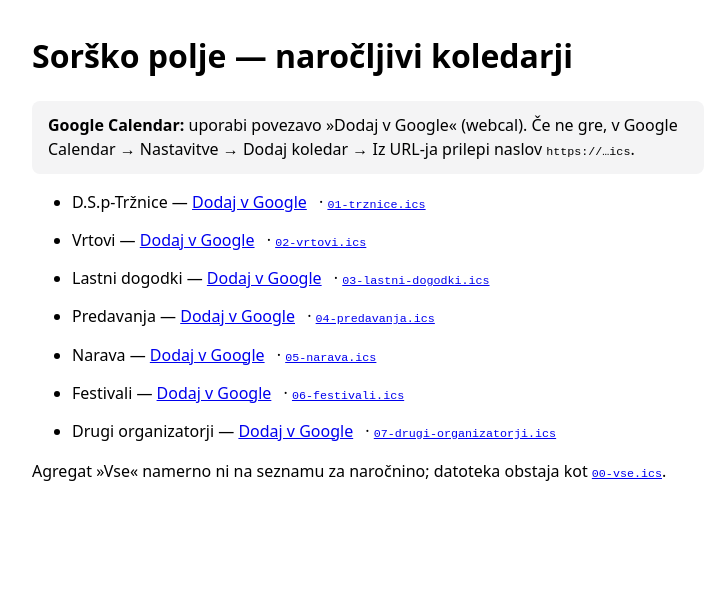
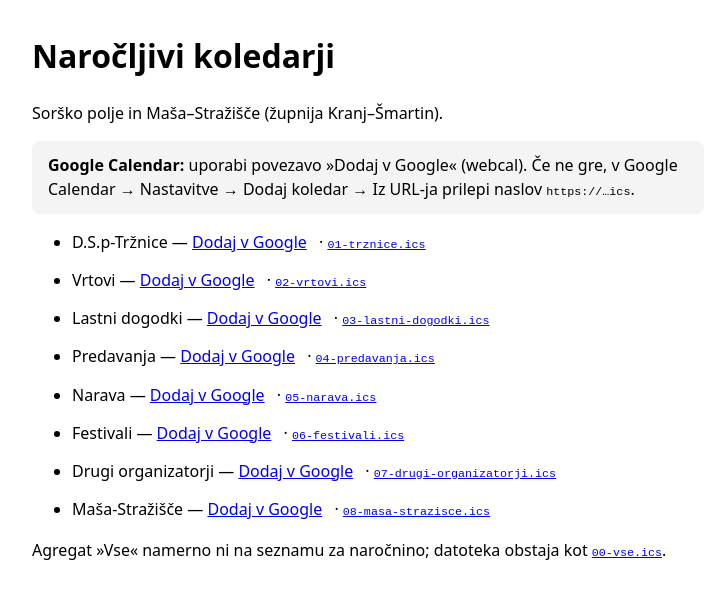
Before and after one commit to jozeshare/Koledar, a plain HTML site: page index.html in a window 1280 px wide. Shown: the whole page, without its empty margins (272-980 px from the left). Drawn offline with Linux system fonts and the light colour scheme.

Commit message:
Dodaj koledar Maša-Stražišče (urnik župnije Kranj–Šmartin)

```diff
--- a/index.html
+++ b/index.html
@@ -13,7 +13,8 @@
   </style>
 </head>
 <body>
-  <h1>Sorško polje — naročljivi koledarji</h1>
+  <h1>Naročljivi koledarji</h1>
+  <p>Sorško polje in Maša–Stražišče (župnija Kranj–Šmartin).</p>
   <p class="note">
     <strong>Google Calendar:</strong> uporabi povezavo »Dodaj v Google« (webcal).
     Če ne gre, v Google Calendar → Nastavitve → Dodaj koledar → Iz URL-ja
@@ -27,6 +28,7 @@
     <li>Narava — <a class="btn" href="https://calendar.google.com/calendar/r?cid=webcal://jozeshare.github.io/Koledar/ical/05-narava.ics">Dodaj v Google</a> · <a href="ical/05-narava.ics"><code>05-narava.ics</code></a></li>
     <li>Festivali — <a class="btn" href="https://calendar.google.com/calendar/r?cid=webcal://jozeshare.github.io/Koledar/ical/06-festivali.ics">Dodaj v Google</a> · <a href="ical/06-festivali.ics"><code>06-festivali.ics</code></a></li>
     <li>Drugi organizatorji — <a class="btn" href="https://calendar.google.com/calendar/r?cid=webcal://jozeshare.github.io/Koledar/ical/07-drugi-organizatorji.ics">Dodaj v Google</a> · <a href="ical/07-drugi-organizatorji.ics"><code>07-drugi-organizatorji.ics</code></a></li>
+      <li>Maša-Stražišče — <a class="btn" href="https://calendar.google.com/calendar/r?cid=webcal://jozeshare.github.io/Koledar/ical/08-masa-strazisce.ics">Dodaj v Google</a> · <a href="ical/08-masa-strazisce.ics"><code>08-masa-strazisce.ics</code></a></li>
   </ul>
   <p>Agregat »Vse« namerno ni na seznamu za naročnino; datoteka obstaja kot <a href="ical/00-vse.ics"><code>00-vse.ics</code></a>.</p>
 </body>
```
Also changed, not shown: 3 other files.
